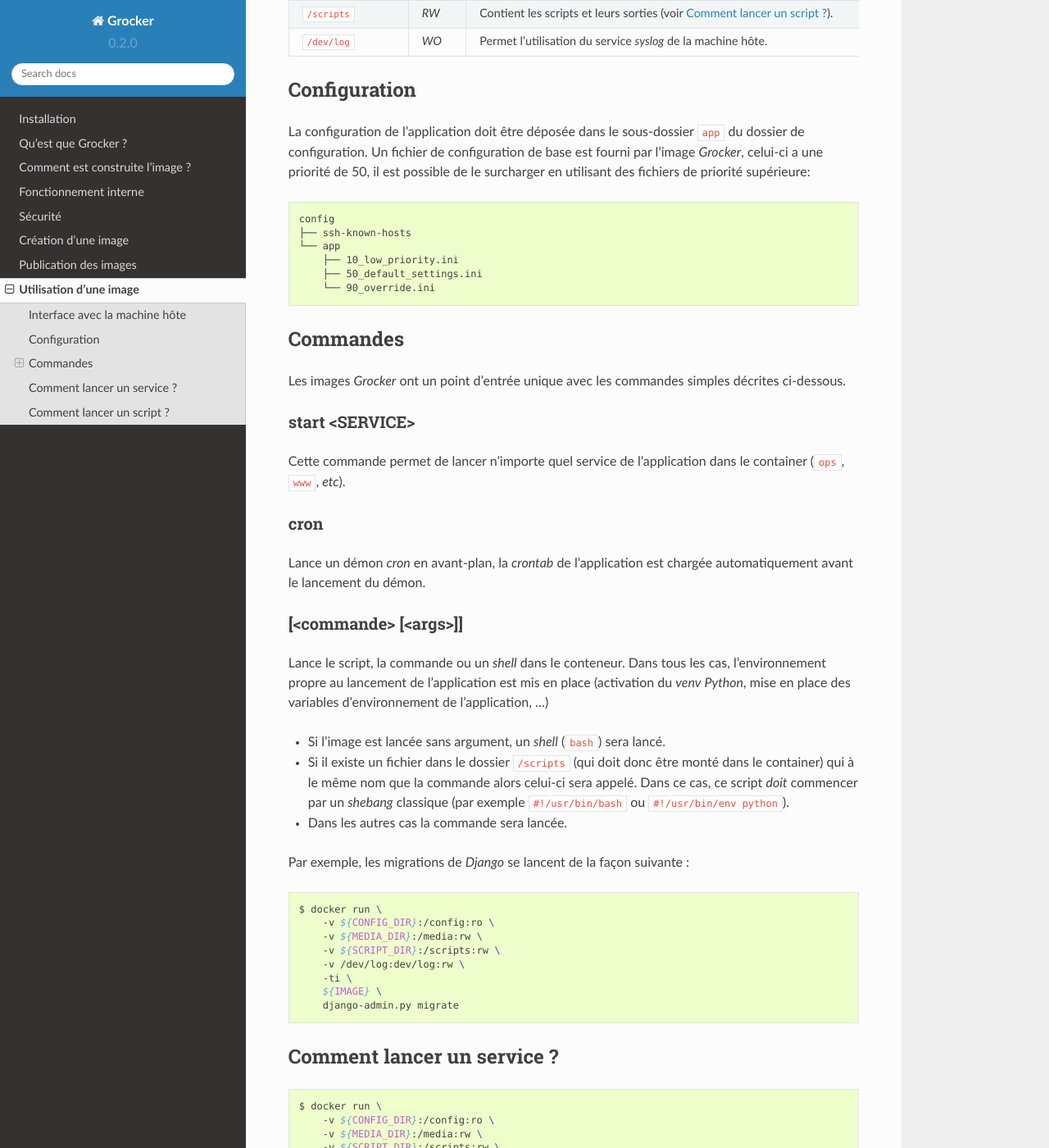
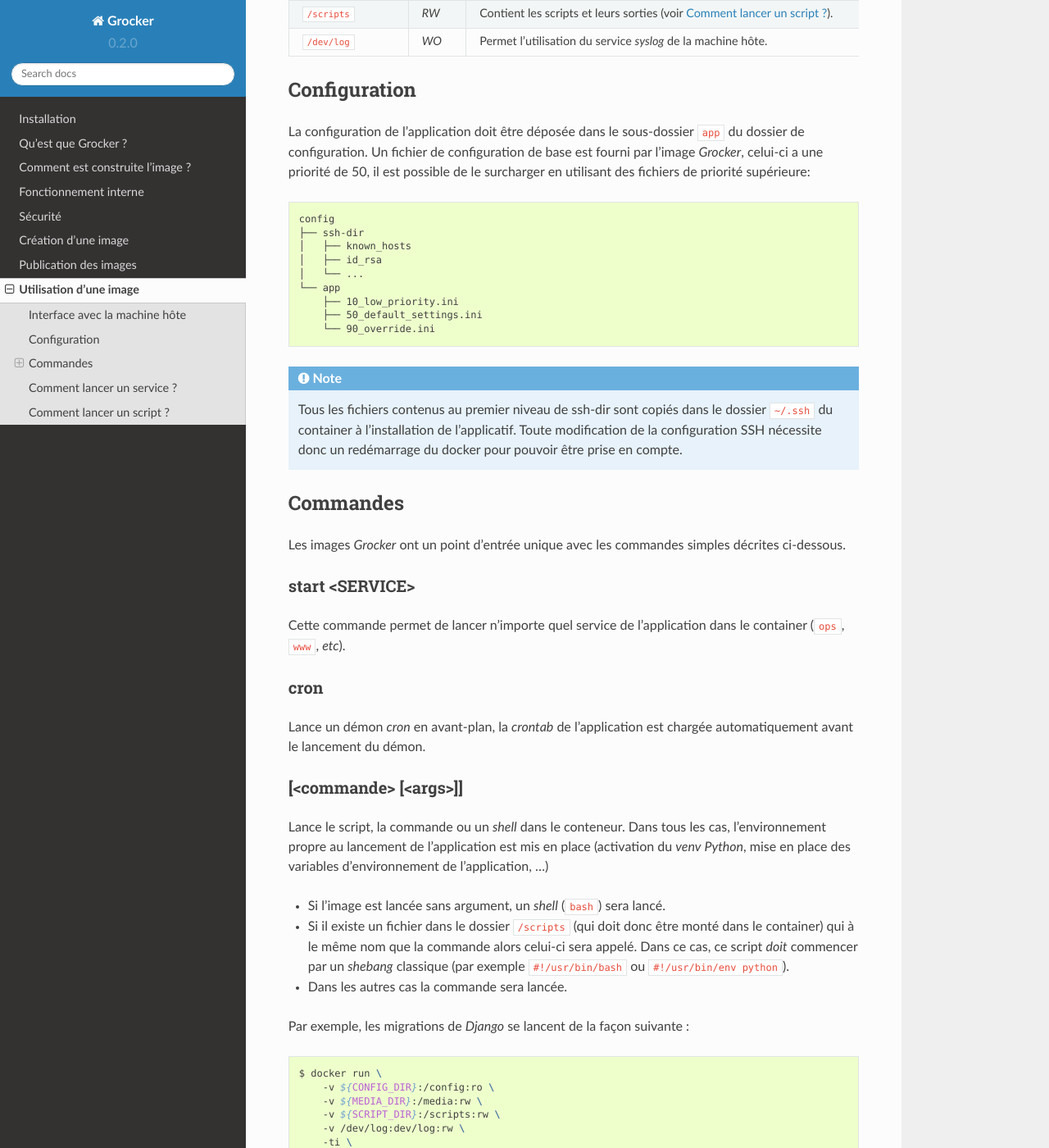
Before and after one commit to Polyconseil/grocker, a Sphinx documentation site: the page built from docs/usage/run.rst, in a window 1280 px wide and 1400 px high, scrolled down 627 px. Shown: the whole window at 82% size. Built offline with Sphinx 7.4.7 and the Read the Docs theme 2.0.0, drawn with Linux system fonts in a browser that asks for light colours; some of the changed text lies outside the part shown.

Commit message:
enable mouting the whole content of .shh

```diff
--- a/docs/usage/run.rst
+++ b/docs/usage/run.rst
@@ -8,7 +8,6 @@
 
  - les volumes "montés" par *Docker* ;
  - les ports "attachés" par *Docker*.
-
 
 +-------------------------------------------------------------------------------------------------------------+
 | Liste des ports utilisés                                                                                    |
@@ -34,21 +33,24 @@
 | ``/dev/log``     | *WO* | Permet l'utilisation du service *syslog* de la machine hôte.                        |
 +------------------+------+-------------------------------------------------------------------------------------+
 
-
 Configuration
 -------------
 
-La configuration de l'application doit être déposée dans le sous-dossier ``app`` du dossier de configuration. Un fichier
-de configuration de base est fourni par l'image *Grocker*, celui-ci a une priorité de 50, il est possible de le
-surcharger en utilisant des fichiers de priorité supérieure::
+La configuration de l'application doit être déposée dans le sous-dossier ``app`` du dossier de configuration. Un fichier de configuration de base est fourni par l'image *Grocker*, celui-ci a une priorité de 50, il est possible de le surcharger en utilisant des fichiers de priorité supérieure::
 
     config
-    ├── ssh-known-hosts
+    ├── ssh-dir
+    │   ├── known_hosts
+    │   ├── id_rsa
+    │   └── ...
     └── app
         ├── 10_low_priority.ini
         ├── 50_default_settings.ini
         └── 90_override.ini
 
+.. note::
+
+  Tous les fichiers contenus au premier niveau de ssh-dir sont copiés dans le dossier ``~/.ssh`` du container à l'installation de l'applicatif. Toute modification de la configuration SSH nécessite donc un redémarrage du docker pour pouvoir être prise en compte.
 
 Commandes
 ---------
@@ -99,6 +101,7 @@
 
     $ docker run \
         -v ${CONFIG_DIR}:/config:ro \
+        -v ${SSH_DIR}:/config/ssh-dir:ro \
         -v ${MEDIA_DIR}:/media:rw \
         -v ${SCRIPT_DIR}:/scripts:rw \
         -v /dev/log:dev/log:rw \
```
Also changed, not shown: 1 other file.
